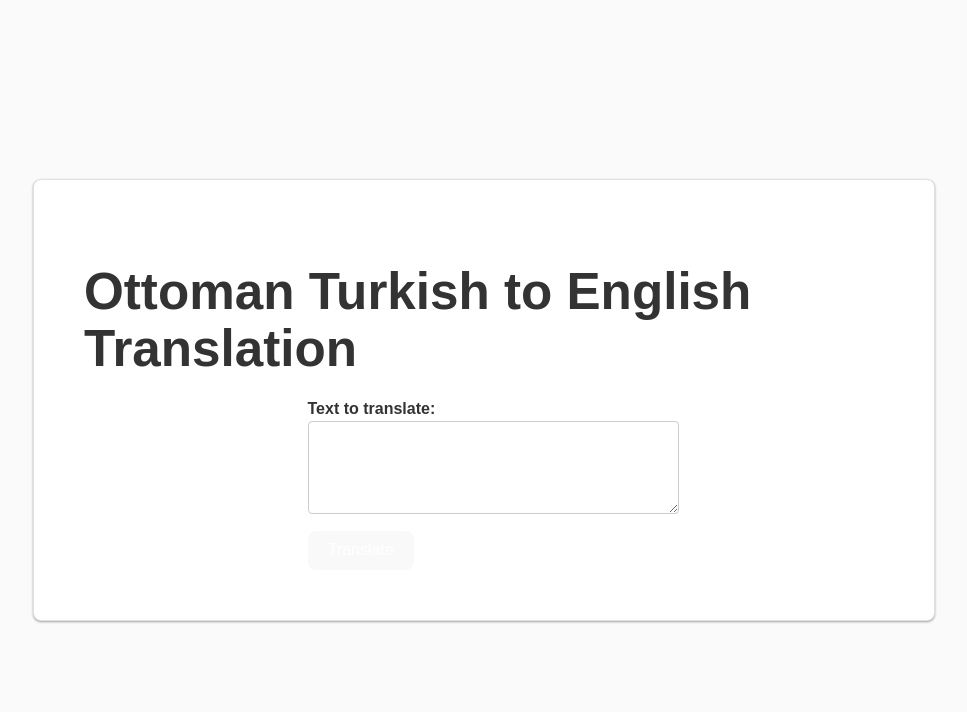
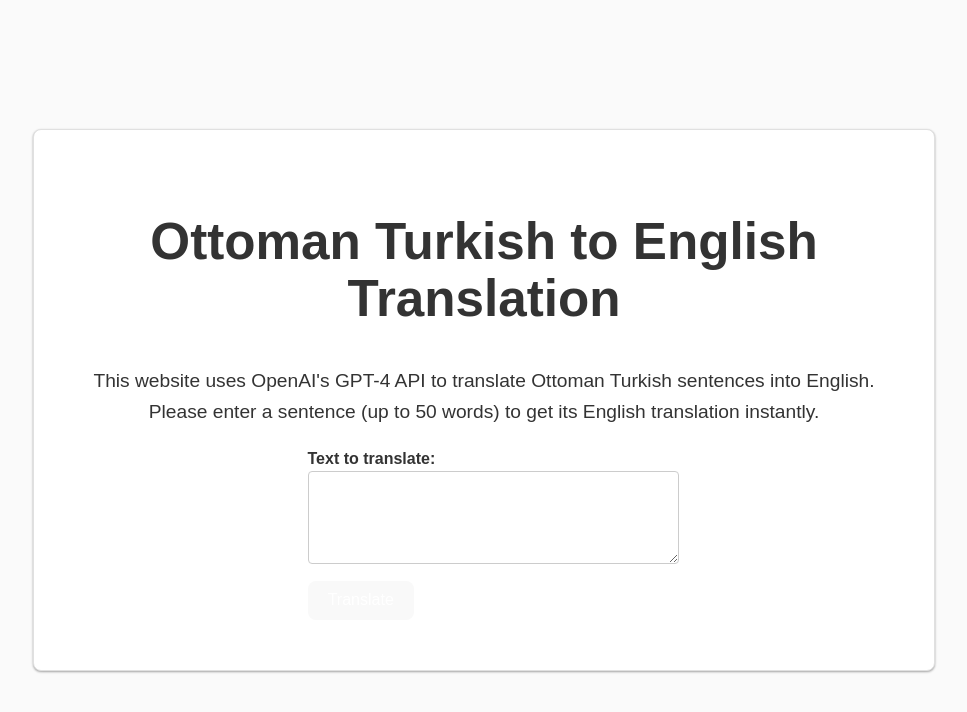
Before and after one commit to mervetekgurler/ottomantranslator, a React (Vite) app: page / in a window 1280 px wide. Shown: the top 712 px of the page, without its empty margins (156-1123 px from the left). Built offline with nearby package versions, Linux system fonts and the light colour scheme.

Commit message:
added some explanatory content

```diff
--- a/src/App.css
+++ b/src/App.css
@@ -23,6 +23,7 @@ body {
 
 h1 {
   font-size: 2em;
+  text-align: center;
   margin-bottom: 20px;
 }
 
@@ -58,6 +59,7 @@ button:hover {
 
 h2 {
   font-size: 1.5em;
+  text-align: center;
   margin: 30px 0 10px 0;
 }
 
--- a/src/App.jsx
+++ b/src/App.jsx
@@ -44,6 +44,7 @@ const App = () => {
   return (
     <div className="App">
       <h1>Ottoman Turkish to English Translation</h1>
+      <p>This website uses OpenAI's GPT-4 API to translate Ottoman Turkish sentences into English. Please enter a sentence (up to 50 words) to get its English translation instantly.</p>
       <form onSubmit={handleSubmit}>
         <label htmlFor="text">Text to translate:</label>
         <br />
```
